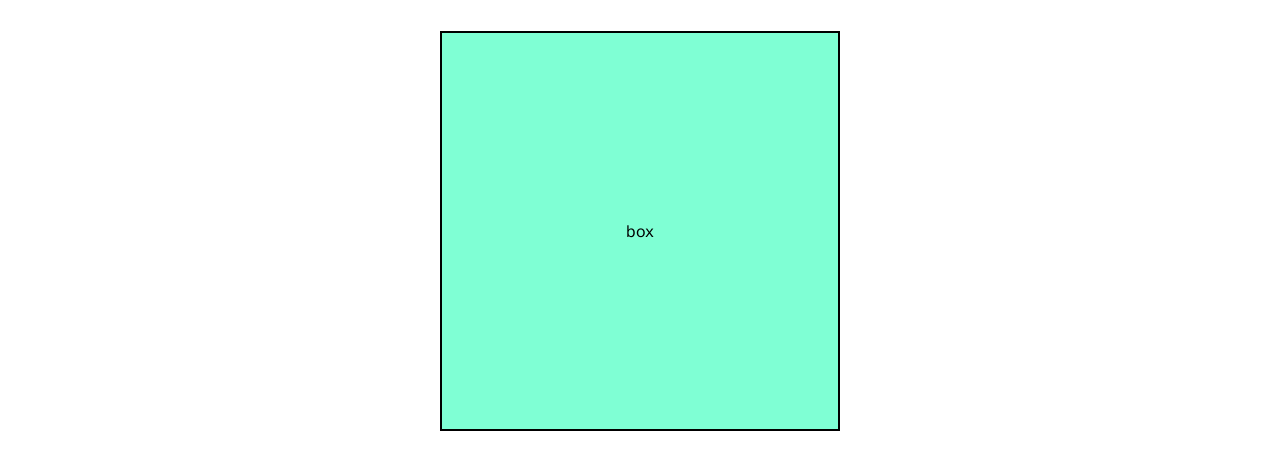
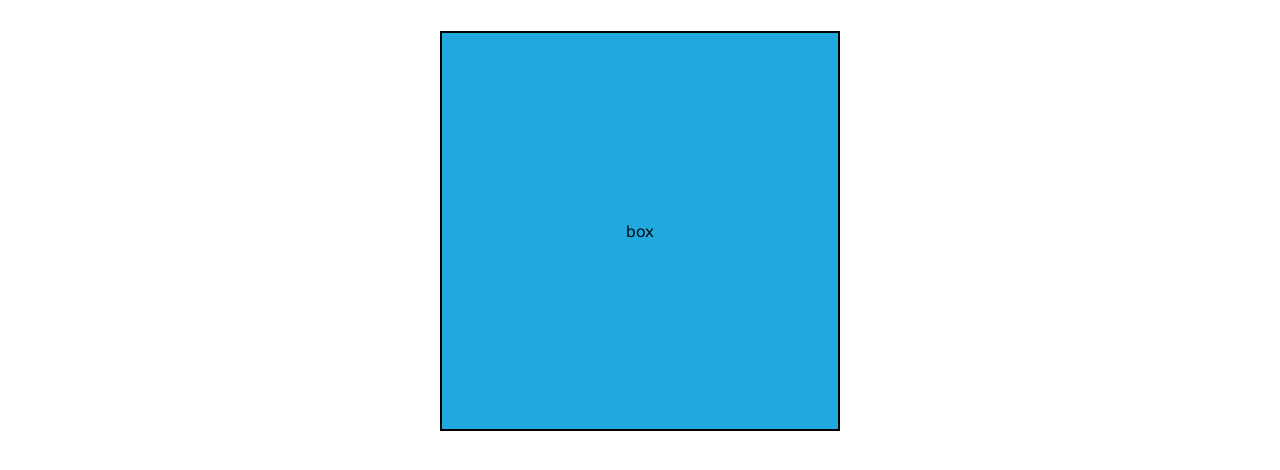
Before and after one commit to adrianhelllo/css_functions, a plain HTML site: page index.html in a window 1280 px wide. Shown: the part 42-512 px from the top of the page. Drawn offline with Linux system fonts and the light colour scheme.

Commit message:
color functions:
sets some color for the element. this includes functions such as rgb, rgba, hsl, hsla, hwb, color, etc

```diff
--- a/style.css
+++ b/style.css
@@ -15,7 +15,7 @@ body {
     width: clamp(200px, 33vw, 400px);
     height: auto;
     margin: 2rem auto;
-    background-color: aquamarine;
+    background-color: rgb(33, 169, 223);
     aspect-ratio: 1 / 1;
     text-align: center;
     border: 2px solid #000;
```
